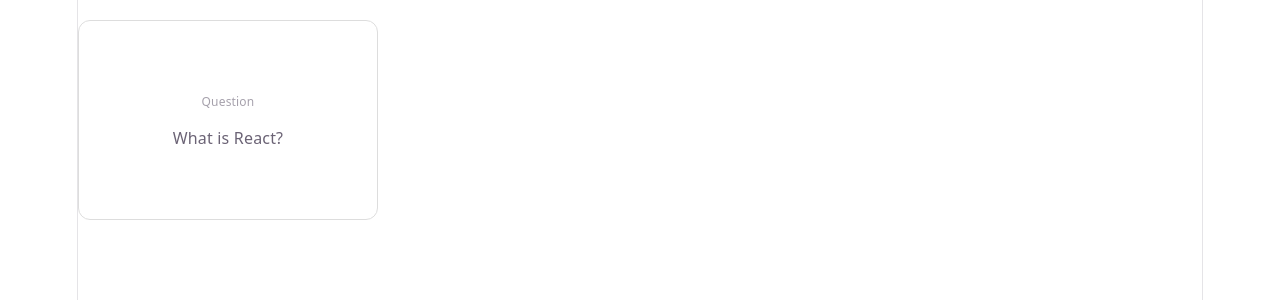
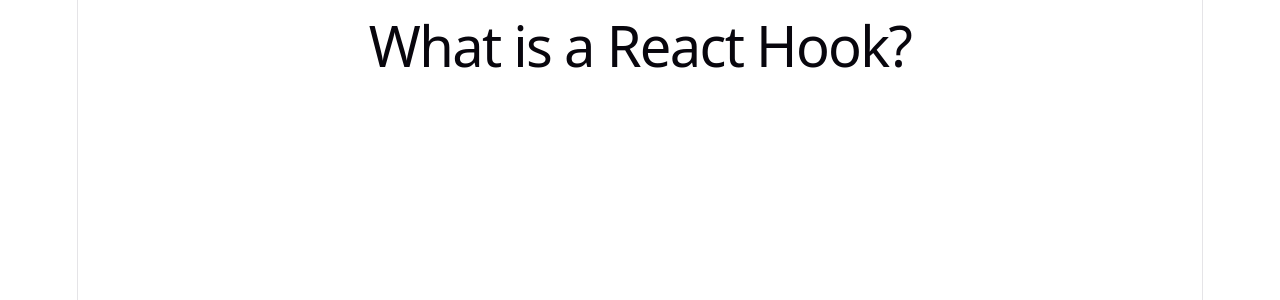
Before and after one commit to tijana333/flashcard-quiz, a React (Vite) app: page / in a window 1280 px wide. Shown: the top 300 px of the page. Built offline with nearby package versions, Linux system fonts and the light colour scheme.

Commit message:
Flashcard

```diff
--- a/src/App.jsx
+++ b/src/App.jsx
@@ -1,14 +1,17 @@
 import Flashcard from "./components/Flashcard";
 import cards from "./data/cards";
 import Header from "./components/Header";
+import { useState } from "react";
 
 function App() {
+  const [currentCard, setCurrentCard] = useState(0);
+
+  function nextCard() {
+    setCurrentCard(currentCard + 1);
+  }
   return (
-    <div>
-      <Flashcard
-        question="What is React?"
-        answer="A JavaScript library for building UI."
-      />{" "}
+    <div onClick={nextCard}>
+      <h1>{cards[currentCard].question}</h1>
     </div>
   );
 }
```
